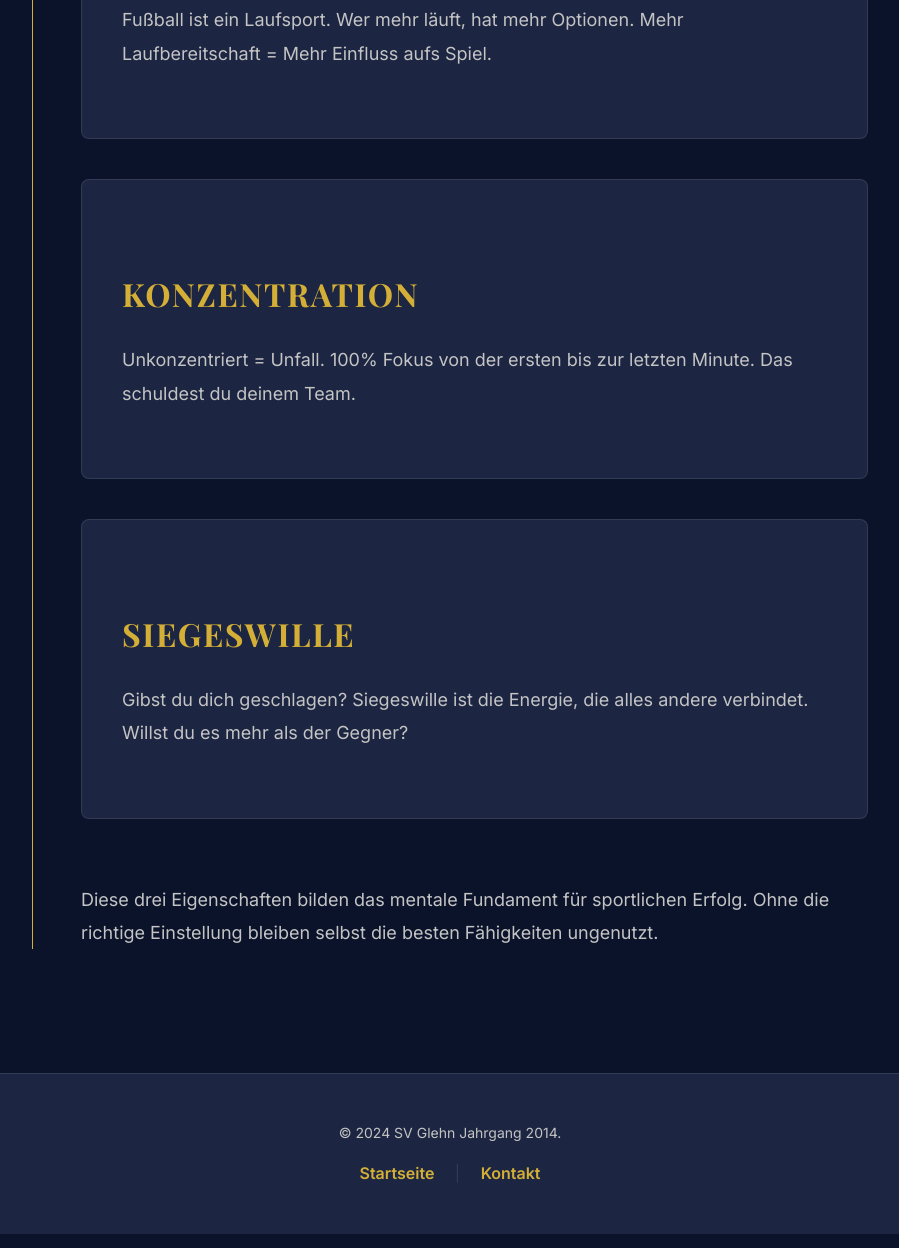
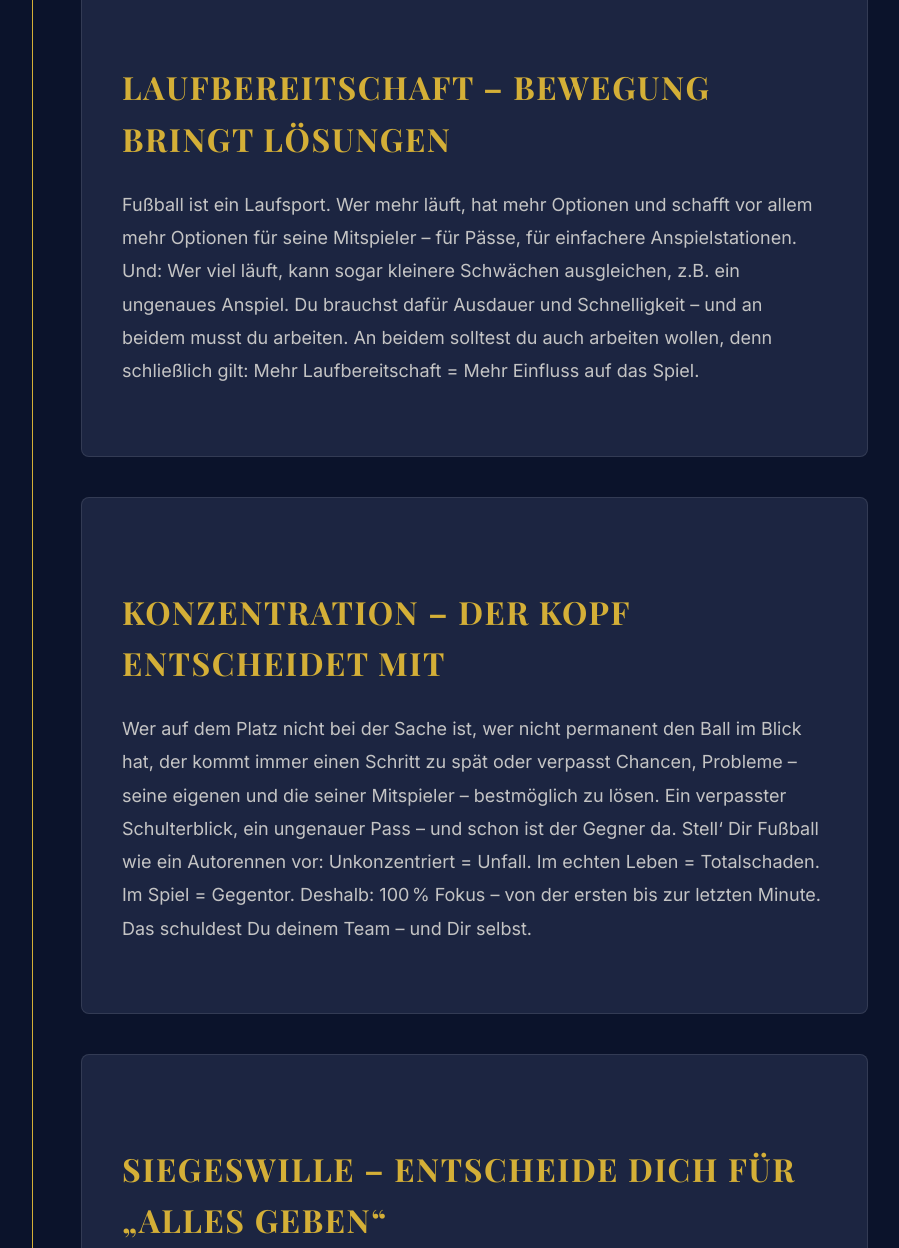
Before and after one commit to NetzerCapitalAdvisory/svglehn-2014, a website built with Vite: page einstellung.html in a window 1280 px wide. Shown: the part 703-1951 px from the top of the page, without its empty margins (190-1089 px from the left). Built offline with nearby package versions, Linux system fonts and the light colour scheme.

Commit message:
Updated Einstellung page content with detailed text

```diff
--- a/einstellung.html
+++ b/einstellung.html
@@ -83,31 +83,46 @@
             </div>
 
             <div class="content-wrapper">
-                <p>Bevor du deine Fähigkeiten nutzen kannst, brauchst du den Willen, diese zum Einsatz zu bringen.
-                    Diesen inneren Antrieb nennt man Einstellung.</p>
+                <p>Bevor Du Deine fußballerischen Fähigkeiten nutzen kannst, brauchst Du den Willen, diese zum Einsatz
+                    zu bringen. Diesen inneren Antrieb nennt man Einstellung. Denn wer an keiner Lösung interessiert
+                    ist, der wird auch keine finden – egal wie viel Talent er hat. Drei Eigenschaften definieren Deine
+                    Einstellung: Laufbereitschaft, Konzentration und Siegeswille müssen stimmen, um individuelle und
+                    mannschaftliche Fähigkeiten vollständig abrufen zu können.</p>
 
                 <div class="einstellung-grid">
                     <div class="einstellung-item">
-                        <h3>Laufbereitschaft</h3>
-                        <p>Fußball ist ein Laufsport. Wer mehr läuft, hat mehr Optionen. Mehr Laufbereitschaft = Mehr
-                            Einfluss aufs Spiel.</p>
+                        <h3>Laufbereitschaft – Bewegung bringt Lösungen</h3>
+                        <p>Fußball ist ein Laufsport. Wer mehr läuft, hat mehr Optionen und schafft vor allem mehr
+                            Optionen für seine Mitspieler – für Pässe, für einfachere Anspielstationen. Und: Wer viel
+                            läuft, kann sogar kleinere Schwächen ausgleichen, z.B. ein ungenaues Anspiel. Du brauchst
+                            dafür Ausdauer und Schnelligkeit – und an beidem musst du arbeiten. An beidem solltest du
+                            auch arbeiten wollen, denn schließlich gilt: Mehr Laufbereitschaft = Mehr Einfluss auf das
+                            Spiel.</p>
                     </div>
 
                     <div class="einstellung-item">
-                        <h3>Konzentration</h3>
-                        <p>Unkonzentriert = Unfall. 100% Fokus von der ersten bis zur letzten Minute. Das schuldest du
-                            deinem Team.</p>
+                        <h3>Konzentration – Der Kopf entscheidet mit</h3>
+                        <p>Wer auf dem Platz nicht bei der Sache ist, wer nicht permanent den Ball im Blick hat, der
+                            kommt immer einen Schritt zu spät oder verpasst Chancen, Probleme – seine eigenen und die
+                            seiner Mitspieler – bestmöglich zu lösen. Ein verpasster Schulterblick, ein ungenauer Pass –
+                            und schon ist der Gegner da. Stell‘ Dir Fußball wie ein Autorennen vor: Unkonzentriert =
+                            Unfall. Im echten Leben = Totalschaden. Im Spiel = Gegentor. Deshalb: 100 % Fokus – von der
+                            ersten bis zur letzten Minute. Das schuldest Du deinem Team – und Dir selbst.</p>
                     </div>
 
                     <div class="einstellung-item">
-                        <h3>Siegeswille</h3>
-                        <p>Gibst du dich geschlagen? Siegeswille ist die Energie, die alles andere verbindet. Willst du
-                            es mehr als der Gegner?</p>
+                        <h3>Siegeswille – Entscheide Dich für „alles geben“</h3>
+                        <p>Laufbereitschaft und Konzentration reichen nicht, wenn Du gewinnen willst. Es gibt Tage, da
+                            läuft es nicht. Oder der Gegner ist stärker. Und dann gibst Du Dich geschlagen? Oder sagst
+                            Du: „Ich lasse heute alles auf dem Platz – für mein Team, für mich, für den Sieg.“
+                            Siegeswille ist die Energie, die alles andere verbindet. Manchmal gewinnt nicht der Bessere
+                            – sondern der, der es mehr will. Und das kann und solltest immer Du sein!</p>
                     </div>
                 </div>
 
-                <p style="margin-top: 4rem;">Diese drei Eigenschaften bilden das mentale Fundament für sportlichen
-                    Erfolg. Ohne die richtige Einstellung bleiben selbst die besten Fähigkeiten ungenutzt.</p>
+                <p style="margin-top: 4rem;">Nur wenn Laufbereitschaft, Konzentration und Siegeswille immer mit Dir auf
+                    den Platz gehen, wird aus Fußball mehr als ein Spiel: Es wird Leidenschaft, permanentes
+                    Erfolgserlebnis und Riesenspaß.</p>
             </div>
         </div>
     </main>
```
